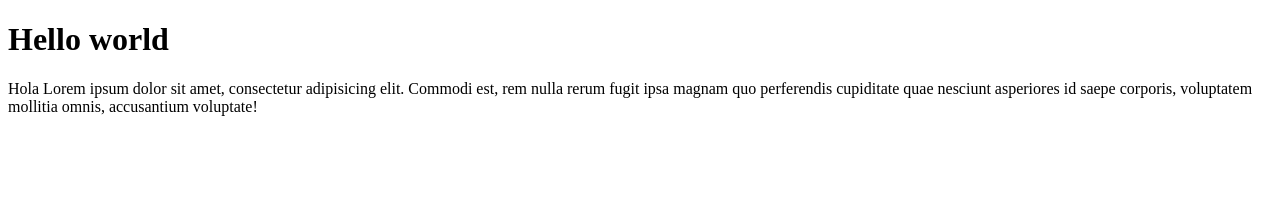
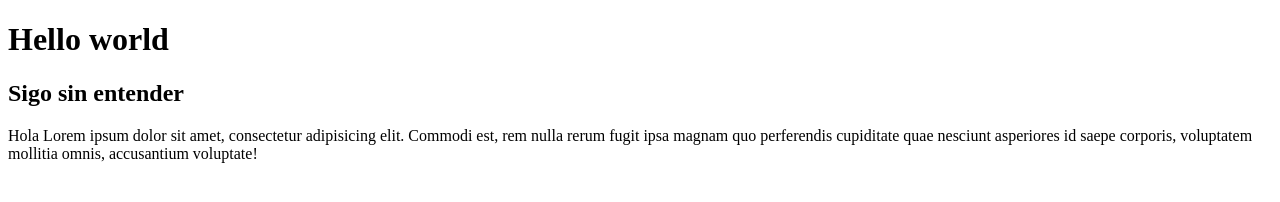
Before and after one commit to manuginn/clase101, a plain HTML site: page index.html in a window 1280 px wide. Drawn offline with Linux system fonts and the light colour scheme.

Commit message:
sigo sin entender

```diff
--- a/index.html
+++ b/index.html
@@ -9,6 +9,7 @@
 <body>
     <body>
         <h1>Hello world</h1>
+        <h2>Sigo sin entender</h2>
         <p>
             Hola Lorem ipsum dolor sit amet, consectetur adipisicing elit. Commodi est, rem nulla rerum fugit ipsa magnam quo perferendis cupiditate quae nesciunt asperiores id saepe corporis, voluptatem mollitia omnis, accusantium voluptate!
         </p>
```
